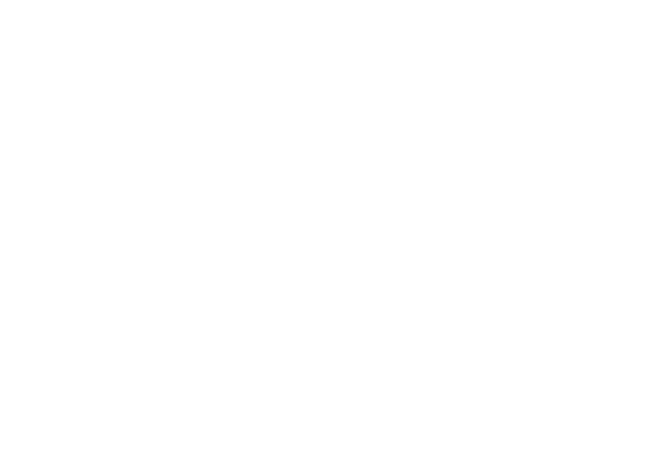
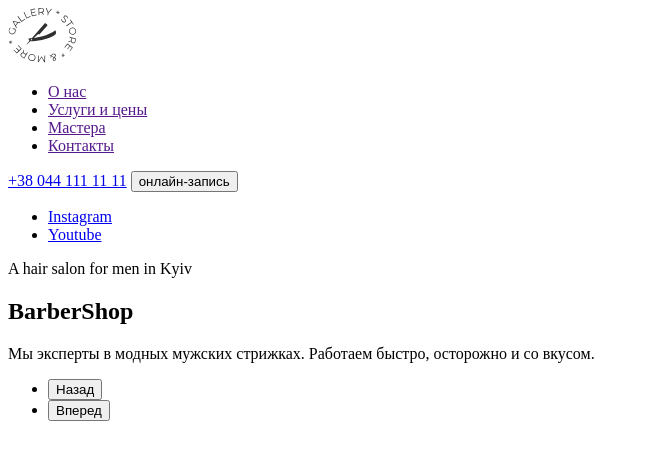
Before and after one commit to kucheryavenko/goit-barbershop, a plain HTML site: page index.html in a window 1280 px wide. Shown: the whole page, without its empty margins (0-649 px from the left). Drawn offline with Linux system fonts and the light colour scheme.

Commit message:
Шапка+секция герой

```diff
--- a/index.html
+++ b/index.html
@@ -1,5 +1,5 @@
 <!DOCTYPE html>
-<html lang="en">
+<html lang="ru">
 <head>
     <meta charset="UTF-8">
     <meta http-equiv="X-UA-Compatible" content="IE=edge">
@@ -7,10 +7,47 @@
     <title>Barbershop</title>
 </head>
 <body>
-    <header></header>
+    <!-- Шапка сайта -->
+    <header>
+        <a href="./index.html">
+            <img src="./images/barber-logo.svg" alt="Лого" width="69" height="55">
+        </a>
+        <nav>
+             <ul>
+                 <li><a href="">О нас</a></li>
+                 <li><a href="">Услуги и цены</a></li>
+                 <li><a href="">Мастера</a></li>
+                 <li><a href="">Контакты</a></li>
+             </ul>
+        </nav>
+        <a href="tel:+380441111111">+38 044 111 11 11</a>
+        <button type="button">онлайн-запись</button>
+    </header>
+    <!-- Уникальный контент -->
+    <main>
+        <!-- Секция Герой -->
+        <section>
+            <ul>
+                <li><a href="https://www.instagram.com/" target="_blank" rel="noopener nofollow">Instagram</a></li>
+                <li><a href="https://www.youtube.com/" target="_blank" rel="noopener nofollow">Youtube</a></li>
+            </ul>
+            <p lang="en">A hair salon for men in Kyiv</p>
+            <h1 lang="en">BarberShop</h1>
+            <p>Мы эксперты в модных мужских стрижках.
+            Работаем быстро, осторожно и со вкусом.</p>
+            <ul>
+                <li><button type="button">Назад</button></li>
+                <li><button type="button">Вперед</button></li>
+            </ul>
+        </section>
+        <!-- Секция О нас -->
 
-    <main></main>
+        <section>
 
+        </section>
+    </main>
+
+    <!-- Подвал сайта -->
     <footer></footer>
 </body>
 </html>
```
Also changed, not shown: images/barber-logo.svg (added).
